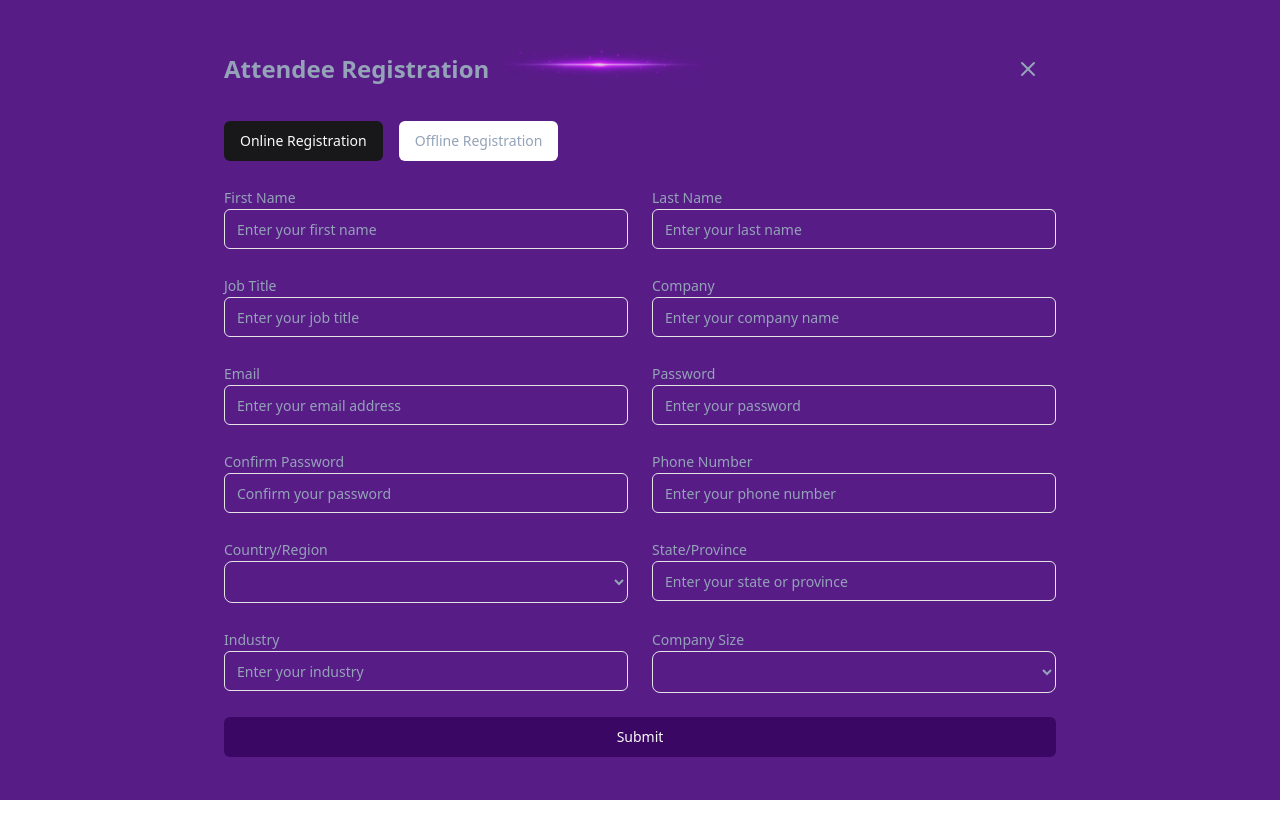
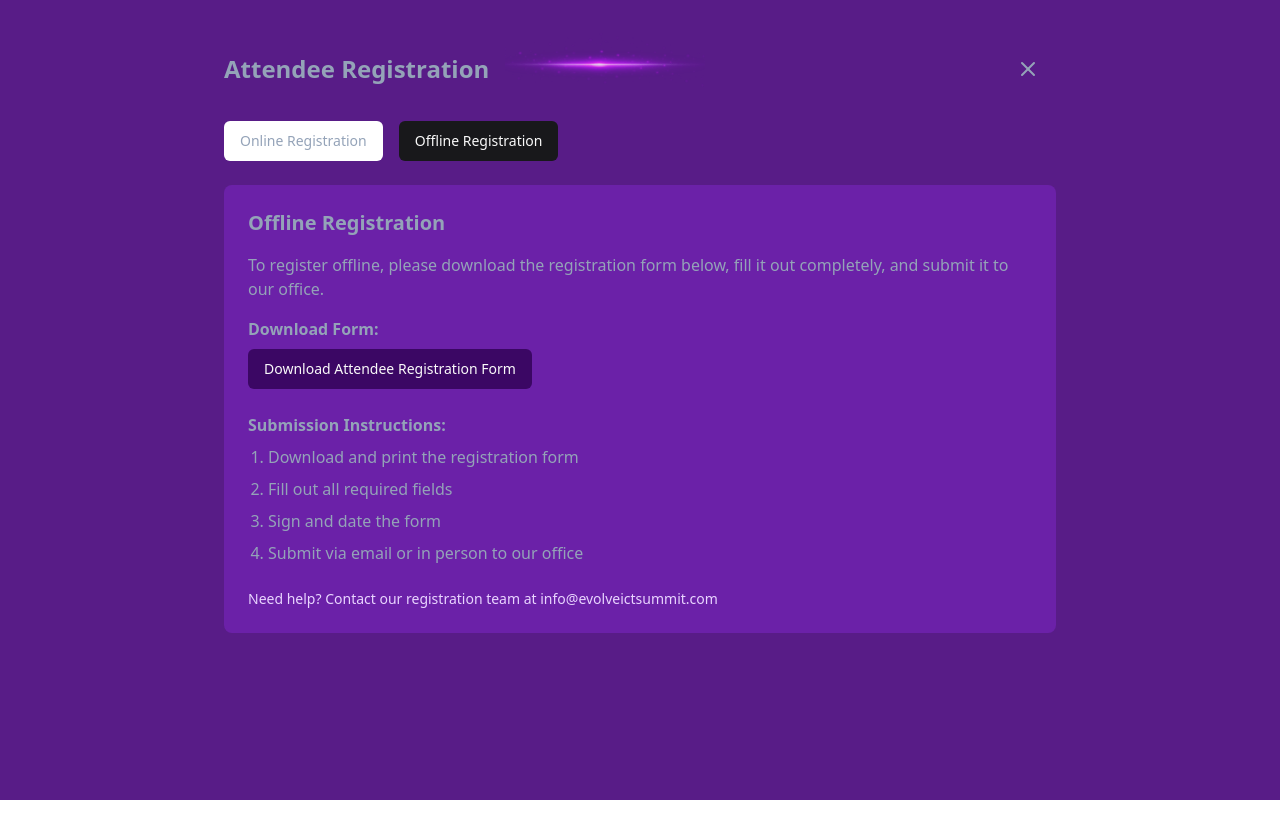
Before and after one commit to Compulink-Dev/next-evolve, a Next.js app: page /registration in a window 1280 px wide. Both pictures are taken after a click on the button "Offline Registration". Built offline with nearby package versions, Linux system fonts and the light colour scheme.

Commit message:
offline reg

```diff
--- a/app/(registration)/registration/page.tsx
+++ b/app/(registration)/registration/page.tsx
@@ -94,6 +94,20 @@ export default function Registration() {
 
   const currentMode = watch("mode");
 
+  // Function to handle downloading the offline registration form
+  const handleDownloadForm = () => {
+    // Path to your document in the public folder
+    const formPath = `/uploads/Registration.docx`;
+
+    // Create a temporary anchor element to trigger the download
+    const link = document.createElement("a");
+    link.href = formPath;
+    link.download = `Registration.docx`;
+    document.body.appendChild(link);
+    link.click();
+    document.body.removeChild(link);
+  };
+
   return (
     <div className="bg-purple-900 md:h-screen">
       <div className="max-w-4xl mx-auto p-8 text-slate-400">
@@ -118,12 +132,16 @@ export default function Registration() {
           </Button>
           <Button
             variant={mode === "offline" ? "default" : "outline"}
-            onClick={() => setValue("mode", "online")}
+            onClick={() => {
+              setMode("offline"); // Add this line
+              setValue("mode", "offline");
+            }}
           >
             Offline Registration
           </Button>
         </div>
 
+        {mode === "online" ? (
           <form onSubmit={handleSubmit(onSubmit)} className="space-y-6">
             <input type="hidden" {...register("type")} />
             <input type="hidden" {...register("mode")} />
@@ -351,8 +369,45 @@ export default function Registration() {
             >
               {loading ? "Submitting..." : "Submit"}
             </Button>
+          </form>
+        ) : (
+          <div className="bg-purple-800 p-6 rounded-lg">
+            <h2 className="text-xl font-bold mb-4">Offline Registration</h2>
+            <p className="mb-4">
+              To register offline, please download the registration form below,
+              fill it out completely, and submit it to our office.
+            </p>
+
+            <div className="mb-6">
+              <h3 className="font-semibold mb-2">Download Form:</h3>
+              <Button
+                onClick={handleDownloadForm}
+                className="bg-purple-950 hover:bg-purple-700"
+              >
+                Download {role.charAt(0).toUpperCase() + role.slice(1)}{" "}
+                Registration Form
+              </Button>
+            </div>
+
+            <div className="mb-6">
+              <h3 className="font-semibold mb-2">Submission Instructions:</h3>
+              <ol className="list-decimal pl-5 space-y-2">
+                <li>Download and print the registration form</li>
+                <li>Fill out all required fields</li>
+                <li>Sign and date the form</li>
+                <li>Submit via email or in person to our office</li>
+              </ol>
+            </div>
+
+            <div className="text-sm text-purple-200">
+              <p>
+                Need help? Contact our registration team at
+                info@evolveictsummit.com
+              </p>
+            </div>
+          </div>
+        )}
         <ToastContainer />
-        </form>
       </div>
     </div>
   );
--- a/app/api/sponsorships/route.ts
+++ b/app/api/sponsorships/route.ts
@@ -16,12 +16,7 @@ export async function POST(req: NextRequest) {
 
     const body = await req.json();
 
-    const { tier, amount, additionalInfo, paymentProof, userId } = body;
-
-    if (!tier || !amount || !userId) {
-      return NextResponse.json({ error: "Missing required fields" }, { status: 400 });
-    }
-
+    const { tier, amount, additionalInfo, userId } = body;
 
 
     if (!tier || !amount || !userId) {
```
Also changed, not shown: 1 other file (tests, documents, lock files or other folders). Lines whose indentation alone changed are shown as unchanged.
